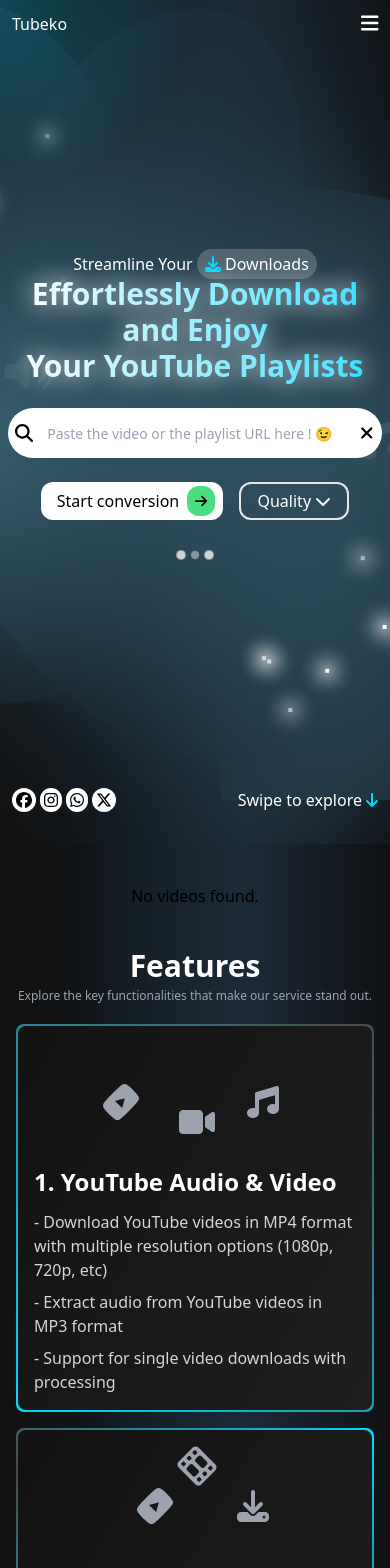
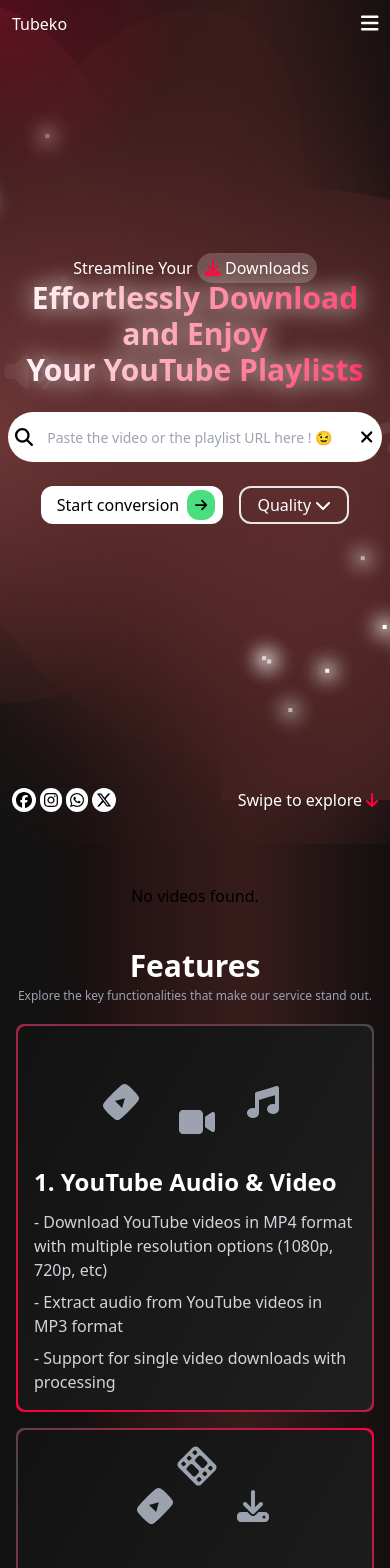
Before and after one commit to FetraFex/tubeko, a React (Vite) app: page / in a window 390 px wide. Shown: the top 1568 px of the page. Built offline with nearby package versions, Linux system fonts and the light colour scheme.

Commit message:
Update YouTube URL parsing and add loading state

```diff
--- a/src/components/Features.jsx
+++ b/src/components/Features.jsx
@@ -62,12 +62,12 @@
           {dictionary[language].featureDescription}
         </p>
         <div className="flex flex-col xl:flex-row px-4 xl:space-x-6 space-x-0 space-y-4 xl:space-y-0  mt-5 xl:mt-10">
-          <div className="relative flex-1 p-[2px] rounded-lg border-gradient-l cursor-pointer group hover:shadow-2xl hover:shadow-[#00d8ff9f] transition-all duration-300">
+          <div className="relative flex-1 p-[2px] rounded-lg border-gradient-l cursor-pointer group hover:shadow-2xl hover:shadow-[#ff003c9f] transition-all duration-300">
             <div className="px-4 py-3 xl:p-8 features-card min-h-96 text-white rounded-lg">
               <div className="flex justify-center h-32 items-center gap-2">
-                <FontAwesomeIcon icon={faYoutube} size="2xl" className='text-gray-400 group-hover:drop-shadow-[0_0px_8px_#00d8ff] group-hover:text-[#00d8ff] bg-transparent -rotate-45 -translate-x-8 group-hover:rotate-0 group-hover:translate-x-0 group-hover:light-icon transition-all duration-300 ' />
-                <FontAwesomeIcon icon={faVideo} size="2xl" className='text-gray-400 group-hover:drop-shadow-[0_0px_8px_#00d8ff] group-hover:text-[#00d8ff] translate-y-5 group-hover:translate-y-0 transition-all duration-300' />
-                <FontAwesomeIcon icon={faMusic} size="2xl" className='text-gray-400 group-hover:drop-shadow-[0_0px_8px_#00d8ff] group-hover:text-[#00d8ff] translate-x-6 group-hover:translate-x-0 transition-all duration-300' />
+                <FontAwesomeIcon icon={faYoutube} size="2xl" className='text-gray-400 group-hover:drop-shadow-[0_0px_8px_#ff003c] group-hover:text-[#ff003c] bg-transparent -rotate-45 -translate-x-8 group-hover:rotate-0 group-hover:translate-x-0 group-hover:light-icon transition-all duration-300 ' />
+                <FontAwesomeIcon icon={faVideo} size="2xl" className='text-gray-400 group-hover:drop-shadow-[0_0px_8px_#ff003c] group-hover:text-[#ff003c] translate-y-5 group-hover:translate-y-0 transition-all duration-300' />
+                <FontAwesomeIcon icon={faMusic} size="2xl" className='text-gray-400 group-hover:drop-shadow-[0_0px_8px_#ff003c] group-hover:text-[#ff003c] translate-x-6 group-hover:translate-x-0 transition-all duration-300' />
               </div>
               <h4 className="text-2xl font-bold mb-3">{dictionary[language].featuresCard[0].title}</h4>
               <div>
@@ -80,12 +80,12 @@
             </div>
           </div>
 
-          <div className="relative flex-1 p-[2px] rounded-lg border-gradient-c cursor-pointer group hover:shadow-2xl hover:shadow-[#00d8ff9f] transition-all duration-300">
+          <div className="relative flex-1 p-[2px] rounded-lg border-gradient-c cursor-pointer group hover:shadow-2xl hover:shadow-[#ff003c9f] transition-all duration-300">
             <div className="px-4 py-3 xl:p-8 features-card min-h-96 h-full text-white rounded-lg">
               <div className="flex justify-center h-32 items-center gap-2">
-                <FontAwesomeIcon icon={faYoutube} size="2xl" className='text-gray-400 group-hover:drop-shadow-[0_0px_8px_#00d8ff] group-hover:text-[#00d8ff] -rotate-45 group-hover:rotate-0 transition-all duration-300' />
-                <FontAwesomeIcon icon={faFilm} size="2xl" className='text-gray-400 group-hover:drop-shadow-[0_0px_8px_#00d8ff] group-hover:text-[#00d8ff] -translate-y-10 rotate-45 group-hover:translate-y-0 group-hover:rotate-0 transition-all duration-300' />
-                <FontAwesomeIcon icon={faDownload} size="2xl" className='text-gray-400 group-hover:drop-shadow-[0_0px_8px_#00d8ff] group-hover:text-[#00d8ff] translate-x-4 group-hover:translate-x-0 transition-all duration-300' />
+                <FontAwesomeIcon icon={faYoutube} size="2xl" className='text-gray-400 group-hover:drop-shadow-[0_0px_8px_#ff003c] group-hover:text-[#ff003c] -rotate-45 group-hover:rotate-0 transition-all duration-300' />
+                <FontAwesomeIcon icon={faFilm} size="2xl" className='text-gray-400 group-hover:drop-shadow-[0_0px_8px_#ff003c] group-hover:text-[#ff003c] -translate-y-10 rotate-45 group-hover:translate-y-0 group-hover:rotate-0 transition-all duration-300' />
+                <FontAwesomeIcon icon={faDownload} size="2xl" className='text-gray-400 group-hover:drop-shadow-[0_0px_8px_#ff003c] group-hover:text-[#ff003c] translate-x-4 group-hover:translate-x-0 transition-all duration-300' />
               </div>
               <h4 className="text-2xl font-bold mb-3">{dictionary[language].featuresCard[1].title}</h4>
               <div>
@@ -97,13 +97,13 @@
               </div>
             </div>
           </div>
-          <div className="relative flex-1 p-[2px] rounded-lg border-gradient-r cursor-pointer group hover:shadow-2xl hover:shadow-[#00d8ff9f] transition-all duration-300">
+          <div className="relative flex-1 p-[2px] rounded-lg border-gradient-r cursor-pointer group hover:shadow-2xl hover:shadow-[#ff003c9f] transition-all duration-300">
             <div className="px-4 py-3 xl:p-8 features-card min-h-96 h-full text-white rounded-lg">
               <div className="flex justify-center h-32 items-center gap-2">
-                <FontAwesomeIcon icon={faLanguage} size="2xl" className='text-gray-400 group-hover:drop-shadow-[0_0px_8px_#00d8ff] group-hover:text-[#00d8ff] -translate-x-5 -rotate-45 translate-y-5 group-hover:translate-x-0 group-hover:translate-y-0 group-hover:rotate-0 transition-all duration-300' />
-                <FontAwesomeIcon icon={faTablet} size="2xl" className='text-gray-400 group-hover:drop-shadow-[0_0px_8px_#00d8ff] group-hover:text-[#00d8ff] -translate-x-2 -translate-y-6 -rotate-45 group-hover:translate-x-0 group-hover:translate-y-0 group-hover:rotate-0 transition-all duration-300' />
-                <FontAwesomeIcon icon={faLaptop} size="2xl" className='text-gray-400 group-hover:drop-shadow-[0_0px_8px_#00d8ff] group-hover:text-[#00d8ff] translate-x-3 translate-y-2 group-hover:translate-x-0 group-hover:translate-y-0 transition-all duration-300' />
-                <FontAwesomeIcon icon={faMobile} size="2xl" className='text-gray-400 group-hover:drop-shadow-[0_0px_8px_#00d8ff] group-hover:text-[#00d8ff] translate-x-10 -translate-y-9 rotate-12 group-hover:rotate-0 group-hover:translate-x-0 group-hover:translate-y-0 transition-all duration-300' />
+                <FontAwesomeIcon icon={faLanguage} size="2xl" className='text-gray-400 group-hover:drop-shadow-[0_0px_8px_#ff003c] group-hover:text-[#ff003c] -translate-x-5 -rotate-45 translate-y-5 group-hover:translate-x-0 group-hover:translate-y-0 group-hover:rotate-0 transition-all duration-300' />
+                <FontAwesomeIcon icon={faTablet} size="2xl" className='text-gray-400 group-hover:drop-shadow-[0_0px_8px_#ff003c] group-hover:text-[#ff003c] -translate-x-2 -translate-y-6 -rotate-45 group-hover:translate-x-0 group-hover:translate-y-0 group-hover:rotate-0 transition-all duration-300' />
+                <FontAwesomeIcon icon={faLaptop} size="2xl" className='text-gray-400 group-hover:drop-shadow-[0_0px_8px_#ff003c] group-hover:text-[#ff003c] translate-x-3 translate-y-2 group-hover:translate-x-0 group-hover:translate-y-0 transition-all duration-300' />
+                <FontAwesomeIcon icon={faMobile} size="2xl" className='text-gray-400 group-hover:drop-shadow-[0_0px_8px_#ff003c] group-hover:text-[#ff003c] translate-x-10 -translate-y-9 rotate-12 group-hover:rotate-0 group-hover:translate-x-0 group-hover:translate-y-0 transition-all duration-300' />
               </div>
               <h4 className="text-2xl font-bold mb-3">{dictionary[language].featuresCard[2].title}</h4>
               <div>
--- a/src/components/Footer.jsx
+++ b/src/components/Footer.jsx
@@ -8,7 +8,7 @@
   return (
     <div className='bg-custom-gradient pt-44 h-[80vh] w-full'>
       <div
-        className='bg-[#0F1112] h-full flex flex-col xl:flex-row items-center justify-evenly rounded-t-[2000px] shadow-[0px_0px_70px_10px] shadow-[#00d8ff] '>
+        className='bg-[#0F1112] h-full flex flex-col xl:flex-row items-center justify-evenly rounded-t-[2000px] shadow-[0px_0px_70px_10px] shadow-[#ff003c] '>
         <div className=''>
           <h2 className='text-2xl font-bold text-white'>Tubeko</h2>
         </div>
--- a/src/components/Home.jsx
+++ b/src/components/Home.jsx
@@ -23,7 +23,8 @@
     const [downloadQueue, setDownloadQueue] = useState([]);
     const [activeDownload, setActiveDownload] = useState(null);
 
-    const [playlistId, setPlaylistId] = useState("");
+    const [inputUrl, setInputUrl] = useState("");
+    const [isLoading, setIsLoading] = useState(false);
     const [videos, setVideos] = useState([])
 
       const { language } = useLanguage()
@@ -85,13 +86,41 @@
     };
 
     const handleFetchVideos = async () => {
+        if (!inputUrl) return;
+        setIsLoading(true);
+        setVideos([]);
+
         try {
-            const response = await axios.get(`http://localhost:3000/api/playlist/${playlistId}`)
-            console.log("Next Page token: ", response.data.nextPageToken);
+            let listId = null;
+            let videoId = null;
 
-            setVideos(response.data.videos)
+            try {
+                const urlObj = new URL(inputUrl);
+                listId = urlObj.searchParams.get("list");
+                videoId = urlObj.searchParams.get("v");
+                if (!videoId && urlObj.hostname === "youtu.be") {
+                    videoId = urlObj.pathname.slice(1);
+                }
+            } catch (e) {
+                // Fallback if not a full URL
+                if (inputUrl.length === 11) videoId = inputUrl;
+                else listId = inputUrl;
+            }
+
+            if (listId) {
+                const response = await axios.get(`http://localhost:3000/api/playlist/${listId}`);
+                console.log("Next Page token: ", response.data.nextPageToken);
+                setVideos(response.data.videos || []);
+            } else if (videoId) {
+                const response = await axios.get(`http://localhost:3000/api/video/${videoId}`);
+                setVideos(response.data.videos || []);
+            } else {
+                console.log("Could not parse YouTube URL.");
+            }
         } catch (error) {
             console.log("Error fetching videos: ", error.message);
+        } finally {
+            setIsLoading(false);
         }
     }
 
@@ -111,8 +140,8 @@
                 >
                     <defs>
                         <radialGradient id="radialGradient" cx="50%" cy="50%" r="50%">
-                            <stop offset="0%" stopColor="#3B6373" />
-                            <stop offset="100%" stopColor="#20394A77" />
+                            <stop offset="0%" stopColor="#733B3B" />
+                            <stop offset="100%" stopColor="#4A202077" />
                         </radialGradient>
                     </defs>
                     <motion.path
@@ -208,21 +237,21 @@
                 </svg>
                 <div className='absolute backdrop-blur-4xl top-0 z-40 left-0 w-full h-full'></div>
 
-                <p className='text-white z-50'>{dictionary[language].stream[0]} <span className='px-2 py-1 bg-white bg-opacity-20 rounded-full'><FontAwesomeIcon color='#00d8ff' icon={faDownload} /> {dictionary[language].stream[1]}</span></p>
+                <p className='text-white z-50'>{dictionary[language].stream[0]} <span className='px-2 py-1 bg-white bg-opacity-20 rounded-full'><FontAwesomeIcon color='#ff003c' icon={faDownload} /> {dictionary[language].stream[1]}</span></p>
                 <div className='text-transparent z-50 w-full justify-center items-center flex flex-col space-y-6 px-2'>
                     <h1 className='text-3xl xl:text-6xl lg:text-4xl font-bold gradient-text'>{dictionary[language].headline[0]}<br />{dictionary[language].headline[1]}</h1>
                     <div className='flex bg-white xl:w-7/12 w-full sm:w-10/12 lg:w-8/12 rounded-full'>
                         <div className='py-4 w-1/12 rounded-s-full flex justify-center'><FontAwesomeIcon icon={faSearch} color="#000" className='xl:text-2xl text-lg' /></div>
                         <div className='w-10/12'>
-                            <input onChange={(e) => setPlaylistId(e.target.value)} type="text" className='z-50 h-full text-black w-full px-2 xl:px-5 text-sm xl:text-lg' placeholder={`${dictionary[language].placeholder} 😉`} /></div>
+                            <input onChange={(e) => setInputUrl(e.target.value)} type="text" className='z-50 h-full text-black w-full px-2 xl:px-5 text-sm xl:text-lg' placeholder={`${dictionary[language].placeholder} 😉`} /></div>
                         <div className='py-4 w-1/12 rounded-e-full flex justify-center'><FontAwesomeIcon color="#000" icon={faClose} className='text-lg xl:text-2xl' /></div>
                     </div>
                     <div className='flex space-x-4'>
                         <button onClick={handleFetchVideos} className='bg-white text-black hover:scale-105 transition-all duration-200 pl-4 pr-2 py-1 xl:py-2 rounded-xl font-medium flex justify-between items-center space-x-2'><span>{dictionary[language].button.conversion}</span><FontAwesomeIcon className="bg-green-400 p-2 xl:p-3 rounded-xl text-sm xl:text-base" icon={faArrowRight} /></button>
                         <button className='bg-transparent text-white px-4 rounded-xl font-medium border-2'>{dictionary[language].button.quality} <FontAwesomeIcon icon={faChevronDown} /></button>
                     </div>
-                    <div>
-                        <BeatLoader color="#fff" size={10} />
+                    <div className="h-4 flex items-center">
+                        {isLoading && <BeatLoader color="#fff" size={10} />}
                     </div>
                     {videos.length && (<div>
                         <button onClick={startDownload} className="rounded-lg hover:bg-green-300 transition-all duration-300 bg-green-400 px-8 py-2 text-black font-medium text-lg">Start Download</button>
@@ -239,7 +268,7 @@
                         </div>
                     </div>
                     <div className='flex items-center space-x-1 text-white'>
-                        <p><span className="font-medium">{ isMobileOrTablet?  dictionary[language].swipe : dictionary[language].scroll }</span> {dictionary[language].explore }</p><FontAwesomeIcon color='#00d8ff' icon={faArrowDown} />
+                        <p><span className="font-medium">{ isMobileOrTablet?  dictionary[language].swipe : dictionary[language].scroll }</span> {dictionary[language].explore }</p><FontAwesomeIcon color='#ff003c' icon={faArrowDown} />
                     </div>
                 </div>
                 {sparkles.map((_, index) => (
--- a/src/components/Video.jsx
+++ b/src/components/Video.jsx
@@ -296,9 +296,9 @@
                 <div className='w-full'>
                     <h3 className="text-white">{progressText}</h3>
                     <div className='bg-[#636363] h-[6px] relative'>
-                        <div className="relative shadow-[0_4px_12px_#00d8ff80]" style={{
+                        <div className="relative shadow-[0_4px_12px_#ff003c80]" style={{
                             width: `${progress}%`,
-                            background: '#00d8ff',
+                            background: '#ff003c',
                             height: '100%',
                             transition: 'width 0.2s ease-in-out'
                         }}>
--- a/src/index.css
+++ b/src/index.css
@@ -11,16 +11,16 @@
 }
 
 .custom-scrollbar::-webkit-scrollbar-thumb {
-  background-color: #00d8ff; /* thumb color */
+  background-color: #ff003c; /* thumb color */
   border-radius: 8px;
 }
 
 .custom-scrollbar::-webkit-scrollbar-thumb:hover {
-  background-color: #72d8ff; /* thumb hover color */
+  background-color: #ff7272; /* thumb hover color */
 }
 
 .custom-scrollbar::-webkit-scrollbar-track {
-  background-color: #0088cc; /* track color */
+  background-color: #cc0033; /* track color */
   border-radius: 8px;
 }
 
@@ -35,7 +35,7 @@
   background: linear-gradient(
     120deg,
     transparent,
-    #e7f8ffc2,
+    #ffe7e7c2,
     transparent
   );
   animation: shine 1.8s infinite linear;
@@ -53,7 +53,7 @@
 /* Firefox */
 .custom-scrollbar {
   scrollbar-width: thin; /* "auto" or "thin" */
-  scrollbar-color: #00d8ff #535353a8; /* thumb and track colors */
+  scrollbar-color: #ff003c #535353a8; /* thumb and track colors */
 }
 
 
@@ -72,7 +72,7 @@
   }
 
   .gradient-text {
-    background: linear-gradient(90deg, #ffffff, #00d8ff);
+    background: linear-gradient(90deg, #ffffff, #ff003c);
     background-clip: text;
     text-shadow: 0px 0px 25px rgba(255, 255, 255, 1);
   }
@@ -82,19 +82,19 @@
   }
 
   .border-gradient-l {
-    background: linear-gradient(220deg, #494949, #00d8ff);
+    background: linear-gradient(220deg, #494949, #ff003c);
   }
 
   .border-gradient-c {
-    background: linear-gradient(220deg, #00d8ff, #494949, #00d8ff);
+    background: linear-gradient(220deg, #ff003c, #494949, #ff003c);
   }
 
   .border-gradient-r {
-    background: linear-gradient(120deg, #494949, #00d8ff);
+    background: linear-gradient(120deg, #494949, #ff003c);
   }
 
   .light-cursor {
-    background: radial-gradient(#00d8ff42, rgba(0, 216, 255, 0) 70%);
+    background: radial-gradient(#ff003c42, rgba(255, 0, 60, 0) 70%);
   }
 
 }
--- a/tailwind.config.js
+++ b/tailwind.config.js
@@ -13,7 +13,7 @@
         sinera: ["Sinera"]
       },
       backgroundImage: {
-        'custom-gradient': 'linear-gradient(90deg, rgba(18,18,18,1) 9%, rgba(16,20,24,1) 22%, rgba(20,30,37,1) 33%, rgba(28,42,56,1) 63%, rgba(15,17,19,1) 100%)'
+        'custom-gradient': 'linear-gradient(90deg, rgba(18,18,18,1) 9%, rgba(24,16,16,1) 22%, rgba(37,20,20,1) 33%, rgba(56,28,28,1) 63%, rgba(19,15,15,1) 100%)'
       },
       backdropBlur: {
         '3xl' : '40px',
```
